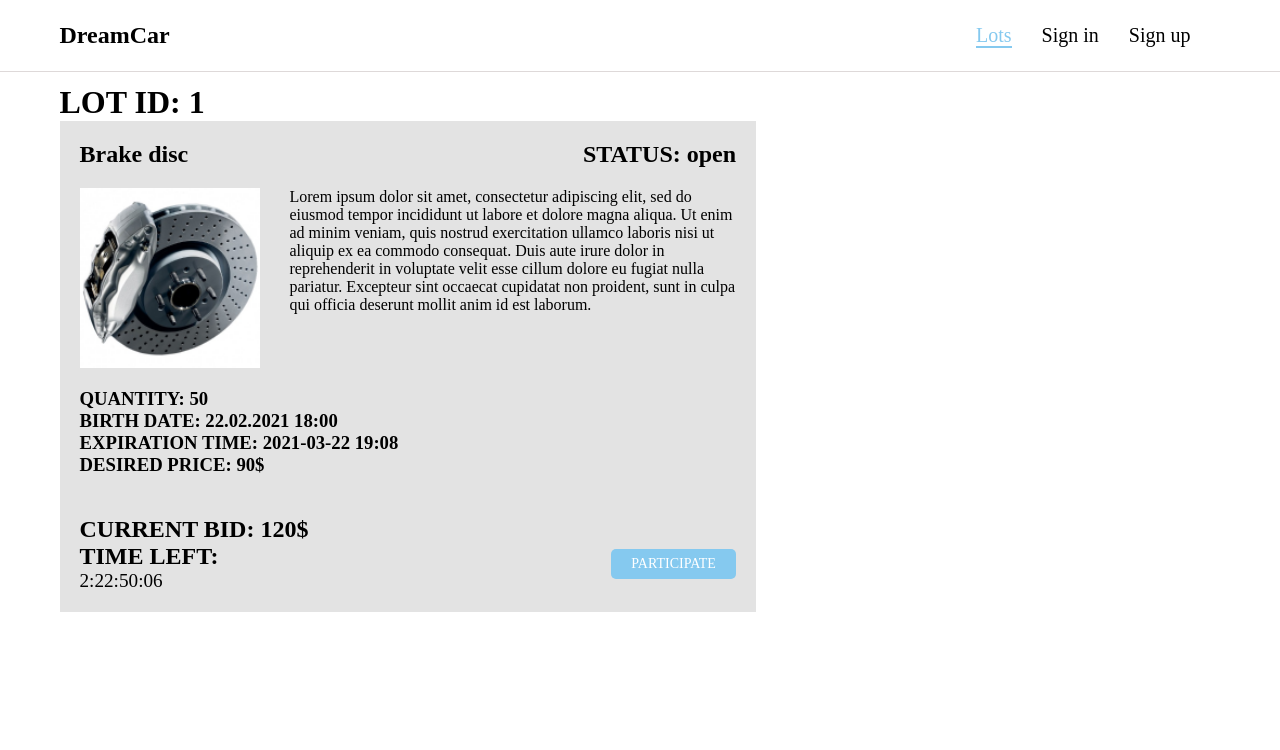
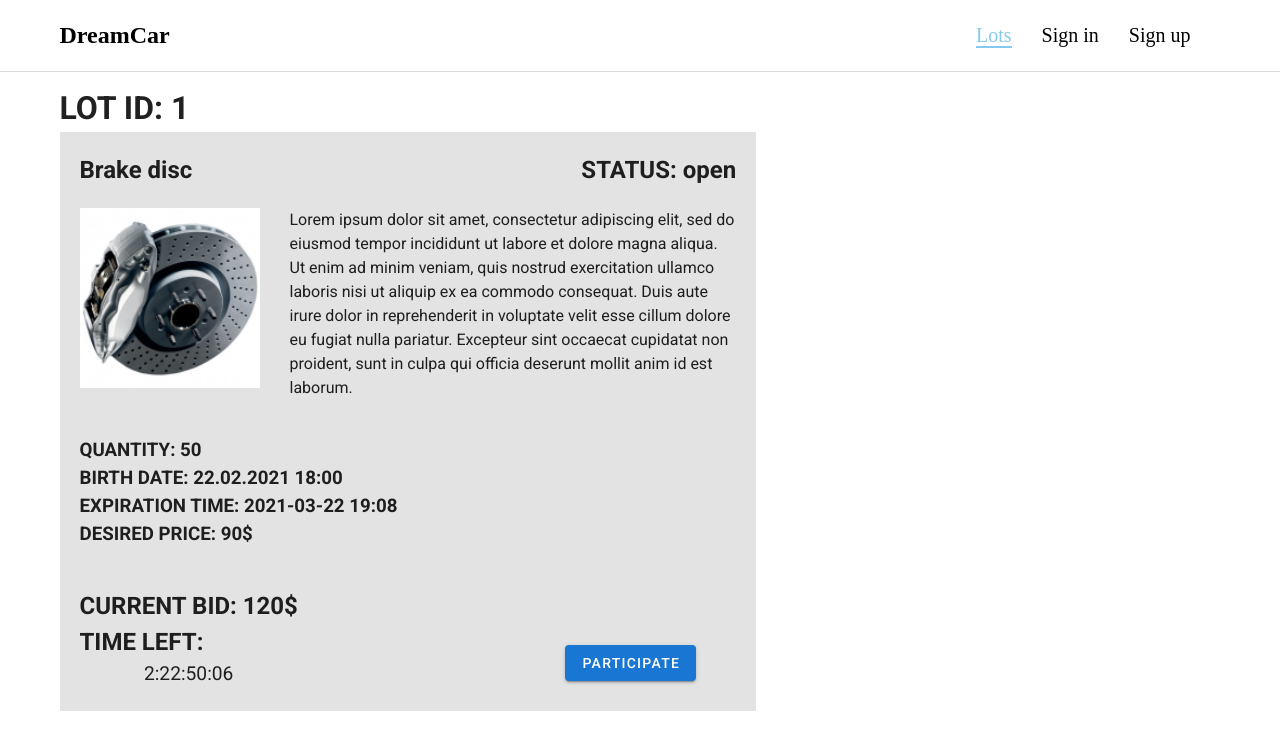
Before and after one commit to Biven160690/Dreamcar, a Nuxt app: page /lots/1 in a window 1280 px wide. Shown: the top 750 px of the page. Built offline with nearby package versions, Linux system fonts and the light colour scheme.

Commit message:
add new component for add bid and add timer and component bid in index(_id)

```diff
--- /dev/null
+++ b/components/bid.vue
@@ -0,0 +1,118 @@
+<template>
+  <v-row justify="end">
+    <v-dialog v-model="dialog" persistent max-width="600px">
+      <template v-slot:activator="{ on, attrs }">
+        <v-btn color="primary" dark v-bind="attrs" v-on="on">
+          PARTICIPATE
+        </v-btn>
+      </template>
+      <v-card>
+        <v-card-title>
+          <span class="headline">How to place a bid</span>
+        </v-card-title>
+        <v-card-text>
+          <v-container>
+            <v-row>
+              <p>
+                Lorem ipsum dolor sit amet, consectetur adipiscing elit, sed do
+                eiusmod tempor incididunt ut labore et dolore magna aliqua. Ut
+                enim ad minim veniam, quis nostrud exercitation ullamco laboris
+                nisi ut aliquip ex ea commodo consequat. Duis aute irure dolor
+                in reprehenderit in voluptate velit esse cillum dolore eu fugiat
+                nulla pariatur. Excepteur sint occaecat cupidatat non proident,
+                sunt in culpa qui officia deserunt mollit anim id est laborum.
+              </p>
+              <v-col cols="12" sm="6">
+                <v-text-field
+                  id="app"
+                  v-model="yourBid"
+                  :rules="yourBidRules"
+                  :error-messages="yourBidErrors"
+                  :counter="10"
+                  solo
+                  label="Your bid"
+                  clearable
+                  required
+                  @input="$v.yourBid.$touch()"
+                  @blur="$v.yourBid.$touch()"
+                ></v-text-field>
+              </v-col>
+            </v-row>
+          </v-container>
+          <small>*indicates required field</small>
+        </v-card-text>
+        <v-card-actions>
+          <v-spacer></v-spacer>
+          <v-btn color="blue darken-1" text @click="close">
+            Close
+          </v-btn>
+          <v-btn
+            color="blue darken-1"
+            text
+            @click="save"
+            :disabled="this.$v.$invalid"
+          >
+            Save
+          </v-btn>
+        </v-card-actions>
+      </v-card>
+    </v-dialog>
+  </v-row>
+</template>
+
+<script>
+import { validationMixin } from "vuelidate";
+import { mapMutations } from "vuex";
+import {
+  required,
+  minLength,
+  maxLength,
+  numeric
+} from "vuelidate/lib/validators";
+
+export default {
+  mixins: [validationMixin],
+
+  validations: {
+    yourBid: {
+      required,
+      minLength: minLength(1),
+      maxLength: maxLength(10),
+      numeric
+    }
+  },
+  data: () => ({
+    dialog: "", // связь между модальным окном
+    yourBid: ""
+  }),
+  computed: {
+    yourBidErrors() {
+      const errors = [];
+      if (!this.$v.yourBid.$dirty) return errors;
+      !this.$v.yourBid.maxLength &&
+        errors.push("Bid must be at most 10 characters long");
+      !this.$v.yourBid.minLength &&
+        errors.push("Bid must be at least 1 characters long");
+      // !this.$v.yourBid.required && errors.push("Enter bid");
+      !this.$v.yourBid.numeric && errors.push("Please enter only numbers");
+      return errors;
+    }
+  },
+
+  methods: {
+    ...mapMutations(["addBidUser"]),
+    close() {
+      this.yourBid = ""; // чистим  строку ввода
+      this.dialog = false; // закрываем модальное окно
+    },
+    save() {
+      var bid = {
+        yourBid: this.yourBid
+      };
+      this.addBidUser(bid);
+      this.yourBid = ""; // чистим строку ввода
+      this.dialog = false; // закрываем модальное окно
+    }
+  }
+};
+</script>
--- a/pages/lots/_id/index.vue
+++ b/pages/lots/_id/index.vue
@@ -1,5 +1,6 @@
 <template>
   <div class="container">
+    <v-app>
       <div>
         <h1>LOT ID: {{ lot.id }}</h1>
         <div class="lot_component">
@@ -16,12 +17,12 @@
             />
             <p>
               Lorem ipsum dolor sit amet, consectetur adipiscing elit, sed do
-            eiusmod tempor incididunt ut labore et dolore magna aliqua. Ut enim
-            ad minim veniam, quis nostrud exercitation ullamco laboris nisi ut
-            aliquip ex ea commodo consequat. Duis aute irure dolor in
-            reprehenderit in voluptate velit esse cillum dolore eu fugiat nulla
-            pariatur. Excepteur sint occaecat cupidatat non proident, sunt in
-            culpa qui officia deserunt mollit anim id est laborum.
+              eiusmod tempor incididunt ut labore et dolore magna aliqua. Ut
+              enim ad minim veniam, quis nostrud exercitation ullamco laboris
+              nisi ut aliquip ex ea commodo consequat. Duis aute irure dolor in
+              reprehenderit in voluptate velit esse cillum dolore eu fugiat
+              nulla pariatur. Excepteur sint occaecat cupidatat non proident,
+              sunt in culpa qui officia deserunt mollit anim id est laborum.
             </p>
           </div>
           <div class="chars">
@@ -33,22 +34,24 @@
           <div class="footer">
             <div class="footer__chars">
               <h2>CURRENT BID: {{ lot.bid }}$</h2>
-            <h2>TIME LEFT: </h2>
+              <h2>TIME LEFT:</h2>
               <timer v-bind:deadline="lot.expirationTime" class="size"> </timer>
             </div>
-          <NuxtLink to="/"><button>PARTICIPATE</button></NuxtLink>
+          </div>
+          <bid class="bid"></bid>
         </div>
       </div>
-    </div>
+    </v-app>
   </div>
 </template>
-
 <script>
 import timer from "@/components/lots_sergey/timer.vue";
+import bid from "@/components/bid.vue";
 import { mapGetters } from "vuex";
 export default {
-  components:{
-    timer
+  components: {
+    timer,
+    bid
   },
   methods: {},
   data: () => ({
@@ -64,6 +67,10 @@ export default {
 </script>
 
 <style scoped>
+.bid {
+  margin: -80px 20px 10px 0px;
+  padding: 20px 20px 0px 0px;
+}
 .page__content {
   display: flex;
   flex-direction: row;
--- a/store/index.js
+++ b/store/index.js
@@ -5,13 +5,14 @@ import Vuex from 'vuex'
 import users from './modules/users'
 import parts from './modules/parts'
 import lots from './modules/lots'
+
 Vue.use(Vuex)
 
 const store = () => new Vuex.Store({
     modules: {
         users,
         parts,
-        lots
+        lots,
     }
 })
 
```
Also changed, not shown: components/lots_sergey/LOTS.vue (+11 -7 lines). Lines whose indentation alone changed are shown as unchanged.
